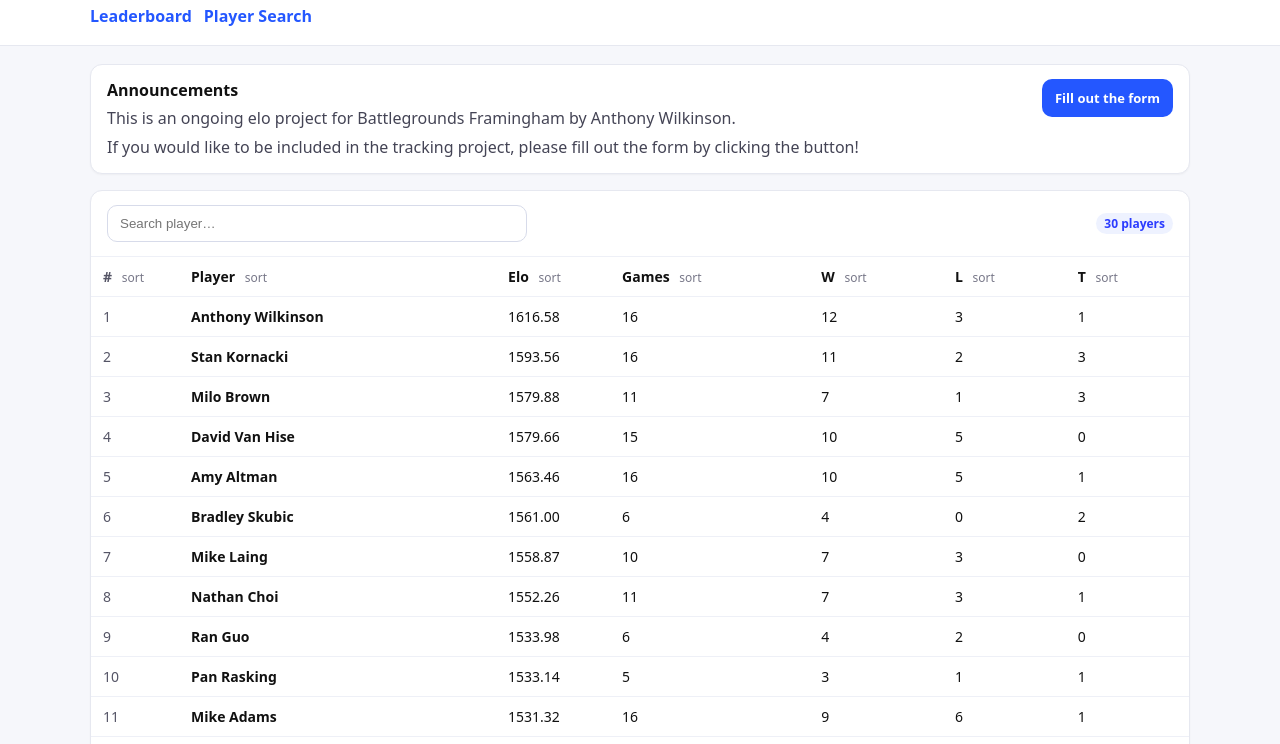
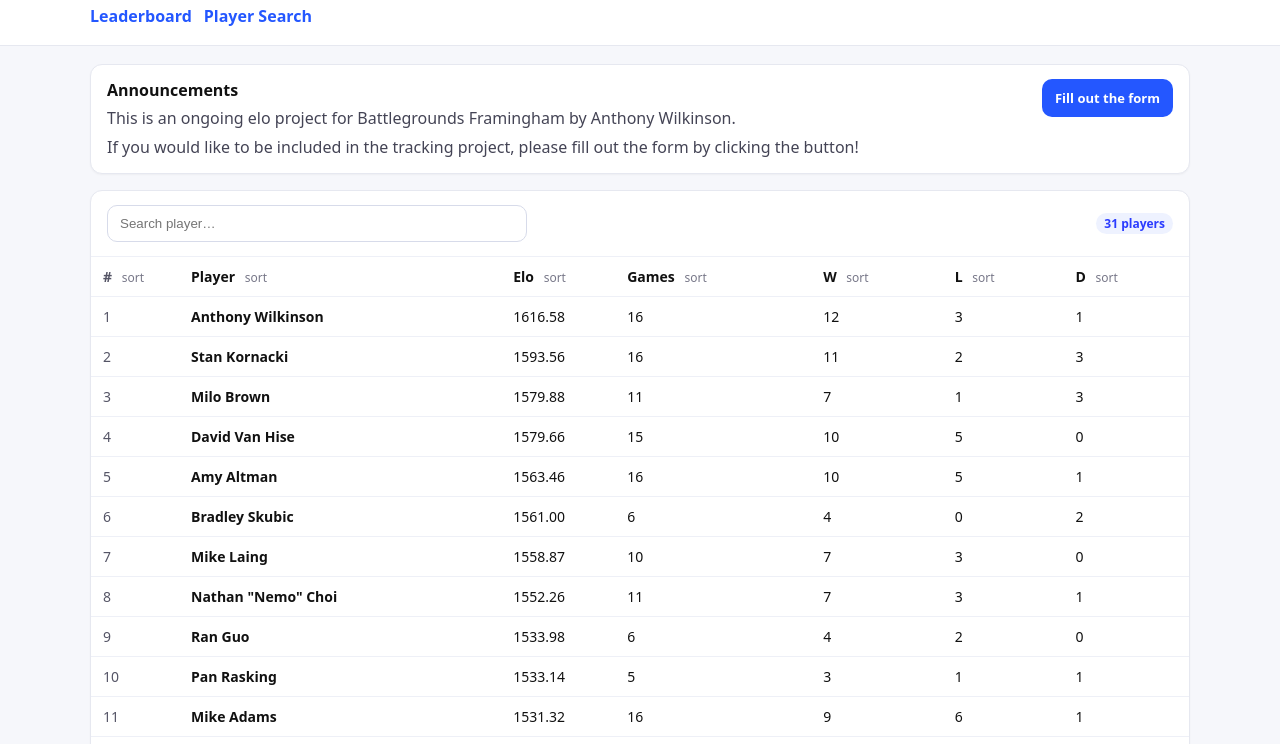
Before and after one commit to aswilkinson12/battlegrounds-elo-project, a plain HTML site: page docs/index.html in a window 1280 px wide. Shown: the part 51-795 px from the top of the page. Drawn offline with Linux system fonts and the light colour scheme.

Commit message:
updated ties to draws, added opponents elo for matches

```diff
--- a/docs/data/leaderboard.json
+++ b/docs/data/leaderboard.json
@@ -5,7 +5,7 @@
     "games": 16,
     "wins": 12,
     "losses": 3,
-    "ties": 1
+    "draws": 1
   },
   {
     "player": "Stan Kornacki",
@@ -13,7 +13,7 @@
     "games": 16,
     "wins": 11,
     "losses": 2,
-    "ties": 3
+    "draws": 3
   },
   {
     "player": "Milo Brown",
@@ -21,7 +21,7 @@
     "games": 11,
     "wins": 7,
     "losses": 1,
-    "ties": 3
+    "draws": 3
   },
   {
     "player": "David Van Hise",
@@ -29,7 +29,7 @@
     "games": 15,
     "wins": 10,
     "losses": 5,
-    "ties": 0
+    "draws": 0
   },
   {
     "player": "Amy Altman",
@@ -37,7 +37,7 @@
     "games": 16,
     "wins": 10,
     "losses": 5,
-    "ties": 1
+    "draws": 1
   },
   {
     "player": "Bradley Skubic",
@@ -45,7 +45,7 @@
     "games": 6,
     "wins": 4,
     "losses": 0,
-    "ties": 2
+    "draws": 2
   },
   {
     "player": "Mike Laing",
@@ -53,15 +53,15 @@
     "games": 10,
     "wins": 7,
     "losses": 3,
-    "ties": 0
+    "draws": 0
   },
   {
-    "player": "Nathan Choi",
+    "player": "Nathan \"Nemo\" Choi",
     "elo": 1552.26,
     "games": 11,
     "wins": 7,
     "losses": 3,
-    "ties": 1
+    "draws": 1
   },
   {
     "player": "Ran Guo",
@@ -69,7 +69,7 @@
     "games": 6,
     "wins": 4,
     "losses": 2,
-    "ties": 0
+    "draws": 0
   },
   {
     "player": "Pan Rasking",
@@ -77,7 +77,7 @@
     "games": 5,
     "wins": 3,
     "losses": 1,
-    "ties": 1
+    "draws": 1
   },
   {
     "player": "Mike Adams",
@@ -85,7 +85,7 @@
     "games": 16,
     "wins": 9,
     "losses": 6,
-    "ties": 1
+    "draws": 1
   },
   {
     "player": "Becca Blackwood",
@@ -93,7 +93,7 @@
     "games": 15,
     "wins": 8,
     "losses": 6,
-    "ties": 1
+    "draws": 1
   },
   {
     "player": "John Larochelle",
@@ -101,7 +101,7 @@
     "games": 11,
     "wins": 6,
     "losses": 4,
-    "ties": 1
+    "draws": 1
   },
   {
     "player": "Nathan Cormier",
@@ -109,7 +109,7 @@
     "games": 11,
     "wins": 6,
     "losses": 5,
-    "ties": 0
+    "draws": 0
   },
   {
     "player": "Isharah Considine",
@@ -117,7 +117,7 @@
     "games": 11,
     "wins": 6,
     "losses": 5,
-    "ties": 0
+    "draws": 0
   },
   {
     "player": "Ryan MacDonald",
@@ -125,7 +125,7 @@
     "games": 9,
     "wins": 5,
     "losses": 4,
-    "ties": 0
+    "draws": 0
   },
   {
     "player": "Bailey Sarkis",
@@ -133,7 +133,15 @@
     "games": 0,
     "wins": 0,
     "losses": 0,
-    "ties": 0
+    "draws": 0
+  },
+  {
+    "player": "Phil Iwanow",
+    "elo": 1500.0,
+    "games": 0,
+    "wins": 0,
+    "losses": 0,
+    "draws": 0
   },
   {
     "player": "Timofey Tylik",
@@ -141,7 +149,7 @@
     "games": 0,
     "wins": 0,
     "losses": 0,
-    "ties": 0
+    "draws": 0
   },
   {
     "player": "Logan Hesch",
@@ -149,7 +157,7 @@
     "games": 6,
     "wins": 3,
     "losses": 3,
-    "ties": 0
+    "draws": 0
   },
   {
     "player": "Raul Bottrell-Rogers",
@@ -157,7 +165,7 @@
     "games": 6,
     "wins": 3,
     "losses": 3,
-    "ties": 0
+    "draws": 0
   },
   {
     "player": "Veronica Kirtley",
@@ -165,7 +173,7 @@
     "games": 11,
     "wins": 5,
     "losses": 5,
-    "ties": 1
+    "draws": 1
   },
   {
     "player": "Dani Masom",
@@ -173,7 +181,7 @@
     "games": 15,
     "wins": 7,
     "losses": 8,
-    "ties": 0
+    "draws": 0
   },
   {
     "player": "Reya Truher",
@@ -181,7 +189,7 @@
     "games": 11,
     "wins": 5,
     "losses": 6,
-    "ties": 0
+    "draws": 0
   },
   {
     "player": "Amber Cronin",
@@ -189,7 +197,7 @@
     "games": 10,
     "wins": 3,
     "losses": 6,
-    "ties": 1
+    "draws": 1
   },
   {
     "player": "Elias Medrano",
@@ -197,7 +205,7 @@
     "games": 6,
     "wins": 2,
     "losses": 4,
-    "ties": 0
+    "draws": 0
   },
   {
     "player": "Stella Burfeind",
@@ -205,7 +213,7 @@
     "games": 15,
     "wins": 7,
     "losses": 8,
-    "ties": 0
+    "draws": 0
   },
   {
     "player": "Jack Henry",
@@ -213,7 +221,7 @@
     "games": 11,
     "wins": 4,
     "losses": 7,
-    "ties": 0
+    "draws": 0
   },
   {
     "player": "Hex Dowd",
@@ -221,7 +229,7 @@
     "games": 15,
     "wins": 5,
     "losses": 10,
-    "ties": 0
+    "draws": 0
   },
   {
     "player": "Evan Johnstone",
@@ -229,7 +237,7 @@
     "games": 16,
     "wins": 5,
     "losses": 10,
-    "ties": 1
+    "draws": 1
   },
   {
     "player": "Jarrod Haase",
@@ -237,6 +245,6 @@
     "games": 14,
     "wins": 3,
     "losses": 10,
-    "ties": 1
+    "draws": 1
   }
 ]
--- a/docs/index.html
+++ b/docs/index.html
@@ -112,7 +112,7 @@
               <th data-col="games">Games <span class="hint">sort</span></th>
               <th data-col="wins">W <span class="hint">sort</span></th>
               <th data-col="losses">L <span class="hint">sort</span></th>
-              <th data-col="ties">T <span class="hint">sort</span></th>
+              <th data-col="draws">D <span class="hint">sort</span></th>
             </tr>
           </thead>
           <tbody id="tbody"></tbody>
@@ -218,10 +218,10 @@
       losses.textContent = String(safeNum(r.losses));
       tr.appendChild(losses);
 
-      const ties = document.createElement("td");
-      ties.className = "num";
-      ties.textContent = String(safeNum(r.ties));
-      tr.appendChild(ties);
+      const draws = document.createElement("td");
+      draws.className = "num";
+      draws.textContent = String(safeNum(r.draws));
+      tr.appendChild(draws);
 
       tbody.appendChild(tr);
     });
@@ -243,7 +243,7 @@
         case "games": return safeNum(r.games);
         case "wins": return safeNum(r.wins);
         case "losses": return safeNum(r.losses);
-        case "ties": return safeNum(r.ties);
+        case "draws": return safeNum(r.draws);
         default: return safeNum(r.elo);
       }
     };
@@ -303,14 +303,14 @@
       const data = await res.json();
 
       // Expect array of objects
-      // Minimal expected shape: {player, elo, games, wins, losses, ties}
+      // Minimal expected shape: {player, elo, games, wins, losses, draws}
       allRows = (Array.isArray(data) ? data : []).map(x => ({
         player: x.player ?? x.Player ?? "",
         elo: x.elo ?? x.Elo ?? 1500,
         games: x.games ?? x.Games ?? 0,
         wins: x.wins ?? x.Wins ?? 0,
         losses: x.losses ?? x.Losses ?? 0,
-        ties: x.ties ?? x.Ties ?? 0,
+        draws: x.draws ?? x.Draws ?? x.ties ?? x.Ties ?? 0,
       })).filter(r => r.player);
 
       // Default sort: Elo desc
--- a/player_list.csv
+++ b/player_list.csv
@@ -1,7 +1,7 @@
 Anthony Wilkinson, Anthony Wilkinson
 Jack Henry, Jack Henry
 Bradley Skubic, Bradley Skubic
-Nathan Choi, Nathan C
+Nathan "Nemo" Choi, Nathan C
 Bailey Sarkis, Bailey Sarkis
 Logan Hesch, Logan Hesch
 Reya Truher, Reya Truher
@@ -28,3 +28,4 @@ Raul Bottrell-Rogers, Raul Bottrell-Rogers
 Timofey Tylik, Timofey Tylik
 Mike Laing, Mike Laing
 Ryan MacDonald, Ryan MacDonald
+Phil Iwanow, Phil Iwanow
```
Also changed, not shown: docs/players/player.html (+11 -6 lines), site/data/leaderboard.json (+39 -31 lines), 1 other file.
